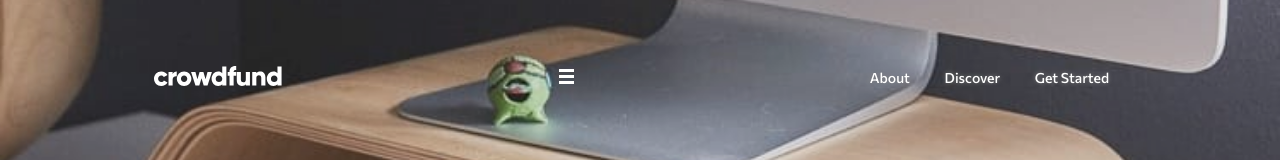
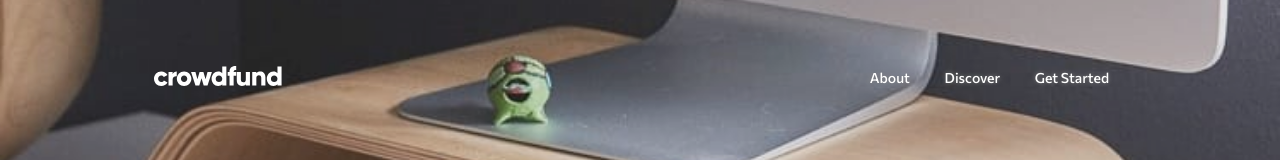
Before and after one commit to avatarfreak/front-end-mentor-crowdfunding, a Next.js app: page / in a window 1280 px wide. Shown: the top 160 px of the page. Built offline with nearby package versions, Linux system fonts and the light colour scheme.

Commit message:
swap images based on state

```diff
--- a/app/components/Modules/Navbar/Nav/MenuTrigger/index.tsx
+++ b/app/components/Modules/Navbar/Nav/MenuTrigger/index.tsx
@@ -1,4 +1,4 @@
-import { ImageWrapper } from "@/Elements/Header/Navbar/Brand";
+import { ImageWrapper } from "@/Elements/Header/Navbar/Nav/Menu";
 import Image from "next/image";
 import { IProps } from "./type";
 
@@ -6,10 +6,10 @@ export const MenuTrigger: React.FC<IProps> = ({ active, setActive }) => {
   return (
     <>
       <ImageWrapper onClick={() => setActive((prev) => !prev)}>
-        {active && active ? (
+        {!active ? (
+          <Image width="15" height="15" src="/images/icon-hamburger.svg" alt="hamburger menu" />
+        ) : (
           <Image width="15" height="15" src="/images/icon-close-menu.svg" alt="close menu icon" />
-        ) : (
-          <Image width="15" height="15" src="/images/icon-hamburger.svg" alt="hamburger menu" />
         )}
       </ImageWrapper>
     </>
```
